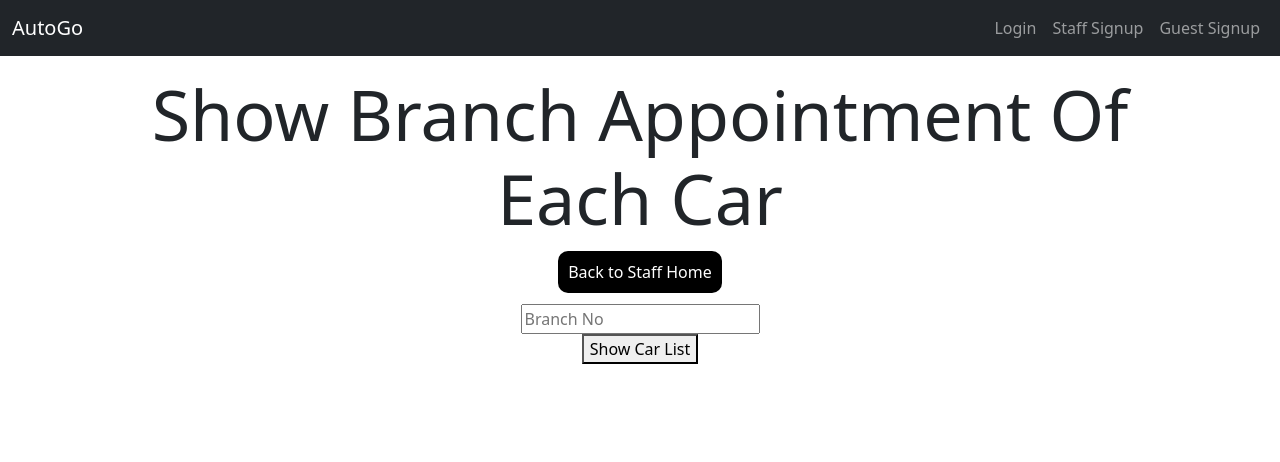
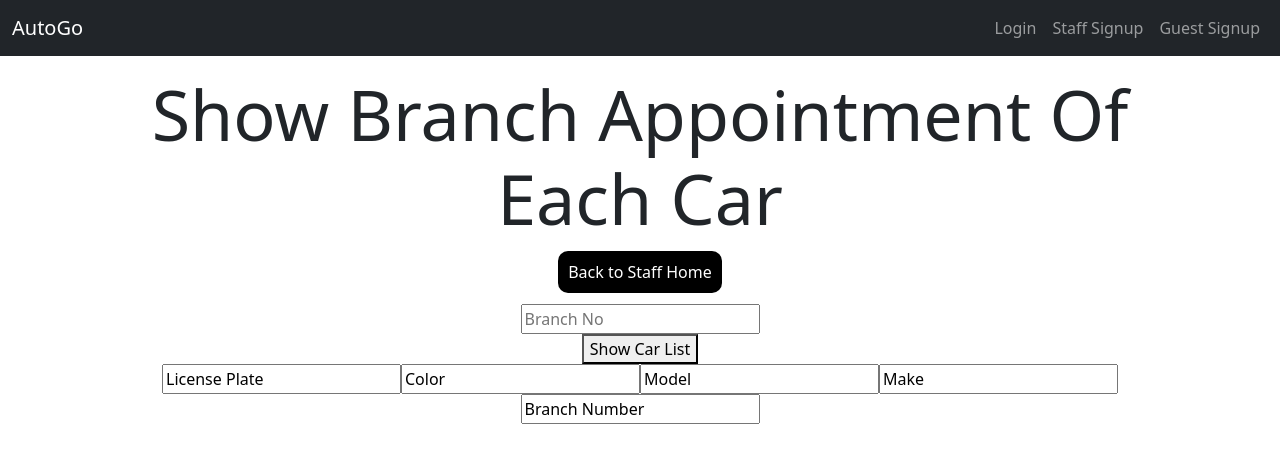
Before and after one commit to lunjielee/3309-AutoGo-GIthub, a React (Create React App) app: page /guest-show-branchAppointment in a window 1280 px wide. Shown: the top 462 px of the page. Built offline with nearby package versions, Linux system fonts and the light colour scheme.

Commit message:
interface updates

```diff
--- a/src/components/guest_show_branchAppointment.js
+++ b/src/components/guest_show_branchAppointment.js
@@ -43,16 +43,16 @@ export default function GuestShowBranchAppointment() {
 
             <button onClick={getCarList}>Show Car List</button>
 
+            <br></br>
+            <input value='License Plate'readOnly></input>
+            <input value='Color' readOnly></input>
+            <input value='Model' readOnly></input>
+            <input value='Make' readOnly></input>
+            <input value='Branch Number' readOnly></input>
+
             {carlist.map((val)=>{
                 console.log(val)
-
                 return <div>
-                    <input value='License Plate'readOnly></input>
-                    <input value='Color' readOnly></input>
-                    <input value='Model' readOnly></input>
-                    <input value='Make' readOnly></input>
-                    <input value='Branch Number' readOnly></input>
-
                     <input value={val.licensePlate} readOnly></input>
                     <input value={val.color} readOnly></input>
                     <input value={val.model} readOnly></input>
--- a/src/components/staff_view_appointment.js
+++ b/src/components/staff_view_appointment.js
@@ -36,6 +36,7 @@ export default function StaffViewAppointment() {
                 <a href='/staff-home' style={a_style}>Back to Staff Home Page</a><br />
             </div>
             <button onClick={getResultList}>Show Appointments</button>
+
             <br></br>
             <input value='AppointmentNo' readOnly></input>
             <input value='Service Type' readOnly></input>
@@ -43,6 +44,7 @@ export default function StaffViewAppointment() {
             <input value='Date' readOnly></input>
             <input value='License Plate' readOnly></input>
             <br></br>
+
             {resultList.map((val) => {
                 return <div>
                     <input value={val.appointmentNo} readOnly></input>
--- a/src/components/staff_view_branchRevenue.js
+++ b/src/components/staff_view_branchRevenue.js
@@ -46,20 +46,18 @@ export default function StaffViewBranchRevenue() {
 
             <button onClick={getDateList}>Show Branch</button>
             <div>Follow this format: 2021-08-20 10:00:00</div>
-
-
+            <br></br>
+            <input value='Branch Number' readOnly></input>
+            <input value='Location' readOnly></input>
+            <input value='Monthly Revenue' readOnly></input>
+            <br/>
             {dateList.map((val) => {
                 console.log(val)
 
                 return <div>
-                    <input value='Branch Number' readOnly></input>
-                    <input value='Location' readOnly></input>
-                    <input value='Monthly Revenue' readOnly></input>
-
                     <input value={val.branchNo} readOnly></input>
                     <input value={val.location} readOnly></input>
                     <input value={val.totalPayment} readOnly></input>
-
                 </div>
             })}
         </div>
```
